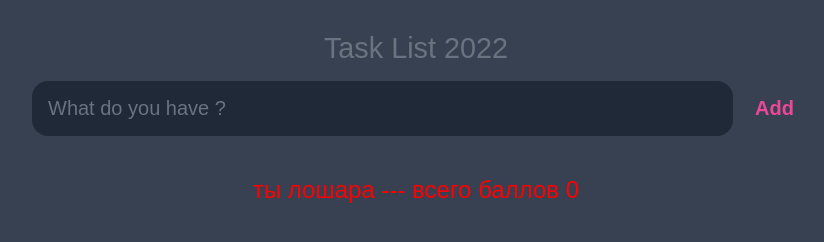
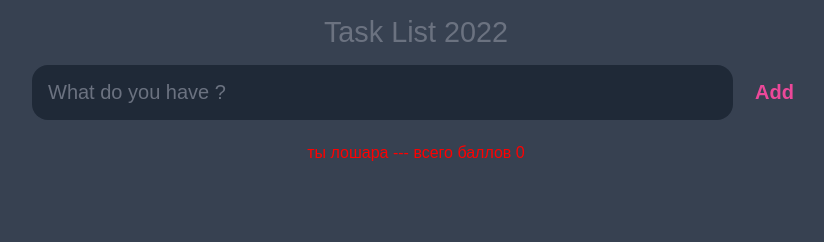
Before and after one commit to IntoRu/toDoList, a plain HTML site: page public/index.html in a window 1280 px wide. Shown: the whole page, without its empty margins (224-1048 px from the left). Drawn offline with Linux system fonts and the light colour scheme.

Commit message:
chenge text size

```diff
--- a/public/style.css
+++ b/public/style.css
@@ -23,7 +23,7 @@ body {
 }
 
 header {
-    padding: 2rem 1rem;
+    padding: 1rem 1rem;
     max-width: 800px;
     width: 100%;
     margin: 0 auto;
@@ -95,7 +95,7 @@ main {
 }
 
 .task-list h2 {
-    font-size: 1.5rem;
+    font-size: 1.0rem;
     font-weight: 300;
     color: #e30c6e;
     margin-bottom: 1rem;
```
